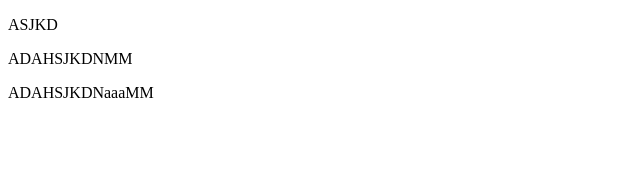
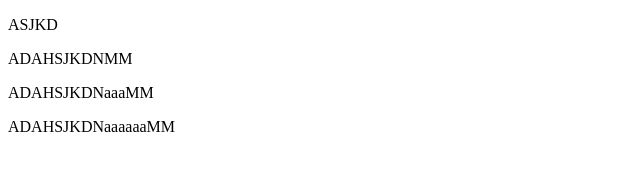
Before and after one commit to OguzhanEsn/lec0, a plain HTML site: page hello.html in a window 1280 px wide. Shown: the whole page, without its empty margins (0-640 px from the left). Drawn offline with Linux system fonts and the light colour scheme.

Commit message:
added 3rd line

```diff
--- a/hello.html
+++ b/hello.html
@@ -5,6 +5,7 @@
             <p>ASJKD</p>
             <p>ADAHSJKDNMM</p>
             <p>ADAHSJKDNaaaMM</p>
+            <p>ADAHSJKDNaaaaaaMM</p>
         </body>
 
     </head>
```
